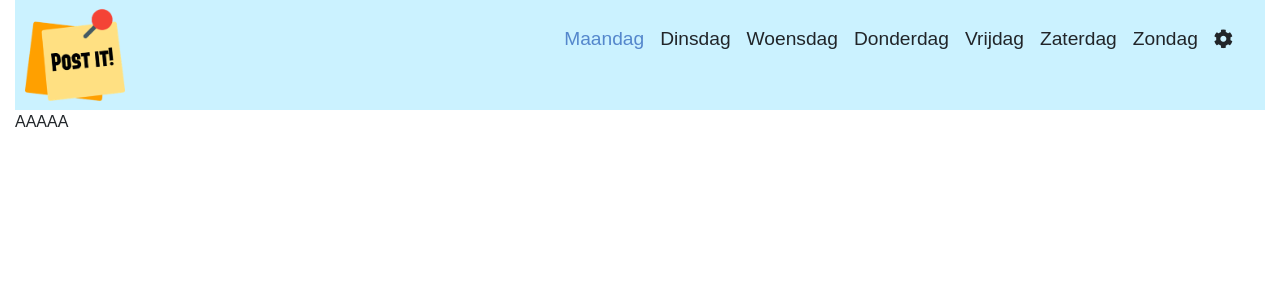
After one commit to DV86922/PostIt, a PHP site: page / in a window 1280 px wide. The commit adds this page. Shown: the top 300 px of the page. Run offline with PHP 8.4, Linux system fonts and the light colour scheme.

Commit message:
Upload bestanden
Classes, CSS, Media + index geupload

```diff
--- /dev/null
+++ b/css/header_md.php
@@ -0,0 +1,34 @@
+<header>
+    <div class="logo">
+        <a href="index.php"><img src="media/logo.png" alt="Post It!-logo" class="logo-img"></a>
+    </div>
+
+    <nav class="nav">
+        <ul class="menu-nav">
+            <li class="menu-nav__item active">
+                <a href="index.php" class="menu-nav__link">Maandag</a>
+            </li>
+            <li class="menu-nav__item">
+                <a href="" class="menu-nav__link">Dinsdag</a>
+            </li>
+            <li class="menu-nav__item">
+                <a href="" class="menu-nav__link">Woensdag</a>
+            </li>
+            <li class="menu-nav__item">
+                <a href="" class="menu-nav__link">Donderdag</a>
+            </li>
+            <li class="menu-nav__item">
+                <a href="" class="menu-nav__link">Vrijdag</a>
+            </li>
+            <li class="menu-nav__item">
+                <a href="" class="menu-nav__link">Zaterdag</a>
+            </li>
+            <li class="menu-nav__item">
+                <a href="" class="menu-nav__link">Zondag</a>
+            </li>
+            <li class="menu-nav__item">
+                <a><i class="menu-nav__link fas fa-cog"></i></a>
+            </li>
+        </ul>
+    </nav>
+</header>
--- a/css/style.css
+++ b/css/style.css
@@ -1,76 +1,87 @@
+/* Kleuren
+    Zalm roze: FFADAD
+    Oranje: FFD6A5
+    Geel: FDFFB6
+    Groen: CAFFBF
+    Blauw: 9BF6FF
+    Ash: A0C4FF
+    Lavendel: BDB2FF
+    Roze: FFC6FF
+    Wit: FFFFFC
 
-body{
-    font-family: Arial, sans-serif;
+    Logo Kleuren
+    Oranje: ffa000
+    Geel: ffe082
+    Rood: #FF0000
+    Grijs: #212529 */
+
+body {
+    margin: 0;
+    font-family: Arial;
 }
 
-.instellingen *{
-    box-sizing: border-box;
+a {
+    text-decoration: none;
 }
 
-.instellingen{
-    width: 150px;
-    height: auto;
-    border-radius: 5px;
+/* Nav */
+header {
+    padding: 5px;
+    overflow: hidden;
+    position: sticky;
+    top: 0;
+    background-color: #cbf2ff;
 }
 
-.instellingen header{
-    width: 50px;
-    height: 50px;
-    margin: 0 0 0 100px;
-    padding: 12px;
-    background-color: #81AA21;
-    border-radius: 10px;
-    transition: all 600ms;
+header .logo {
+    width: 390px;
 }
 
-.instellingen header h1{
-    margin: 0;
-    text-align: center;
-    font-weight: 400;
-    color: #F0F0F0;
-    transition: all 250ms;
-    vertical-align: top;
-    z-index: 1;
+.logo .logo-img{
+    margin: 0 5px;
+    width: 100px;
+    height: auto;
 }
 
-.instellingen .tekst{
-    position: relative;
-    width: 150px;
-    margin: 0;
-    height: 0;
-    overflow: hidden;
-    transition: all 250ms;
-
-    border-radius: 10px;
-    padding-top: 5px;
+.nav {
+    position: absolute;
+    top: 0;
+    right: 0;
 }
 
-.instellingen:hover .tekst{
-    height: 180px;
-    background: #F0F0F0;
+.nav .menu-nav {
+    display: flex;
+    align-items: center;
+    justify-content: center;
+    overflow: hidden;
+    list-style-type: none;
+    padding: 0 1rem 1rem 1rem;
+
+    margin-top: 0;
+    line-height: 75px;
 }
 
-.instellingen .tekst p{
-    margin: 0;
-    color: #1B2024;
-    padding: 5px;
-    font-style: italic;
-    text-align: right;
-    transform: translateY(-100%);
-    opacity: 0;
+.nav .menu-nav__item {
+    display: inline-block;
+    text-decoration: none;
+    font-size: 22px;
+    padding: 0 1rem 0 0;
 }
 
-.instellingen .tekst #pasaan{
-   text-align: left;
+.nav .menu-nav__item a{
+    text-align: center;
+    color: #212529;
 }
 
-
-.instellingen:hover .tekst p{
-    transition: all 600ms;
-    transform: translateY(0%);
-    opacity: 1;
+.nav .menu-nav__item a:hover {
+    color: #FF0000;
+    text-decoration: none;
 }
 
-.instellingen .tekst i{
-    font-size: 20px;
+.nav .menu-nav__item.active > a {
+    color: #5487cc;
 }
+
+.nav .menu-nav__link {
+    font-size: 1.2rem;
+}
--- /dev/null
+++ b/index.php
@@ -0,0 +1,47 @@
+<!doctype html>
+<html lang="en">
+<head>
+    <meta charset="UTF-8">
+    <meta name="viewport"
+          content="width=device-width, user-scalable=no, initial-scale=1.0, maximum-scale=1.0, minimum-scale=1.0">
+    <meta http-equiv="X-UA-Compatible" content="ie=edge">
+    <link rel="stylesheet" href="https://use.fontawesome.com/releases/v5.7.0/css/all.css"
+          integrity="sha384-lZN37f5QGtY3VHgisS14W3ExzMWZxybE1SJSEsQp9S+oqd12jhcu+A56Ebc1zFSJ" crossorigin="anonymous">
+    <link rel="stylesheet" href="https://cdn.jsdelivr.net/npm/bootstrap@4.6.1/dist/css/bootstrap.min.css">
+    <link rel="stylesheet" href="css/style.css">
+    <title>Post It!</title>
+</head>
+<body>
+<div class="container-fluid">
+    <?php
+    include "css/header_md.php";
+    ?>
+
+    <main>
+        <div>
+            <p>AAAAA</p>
+        </div>
+    </main>
+
+    <footer>
+    </footer>
+</div>
+
+<script>
+    const dagen = [
+        "Maandag",
+        "dinsdag",
+        "Woensdag",
+        "Donderdag",
+        "Vrijdag",
+        "Zaterdag",
+        "c"
+    ];
+    var body = document.getElementsByTagName("body");
+
+    console.log(dagen);
+    console.log(body);
+
+</script>
+</body>
+</html>
```
Also changed, not shown: Classes/ClassGebruikers.php (added, +16 -0 lines), Classes/ClassTaken.php (added, +41 -0 lines), css/header_sm.php (added, +34 -0 lines), media/logo.png (added).
